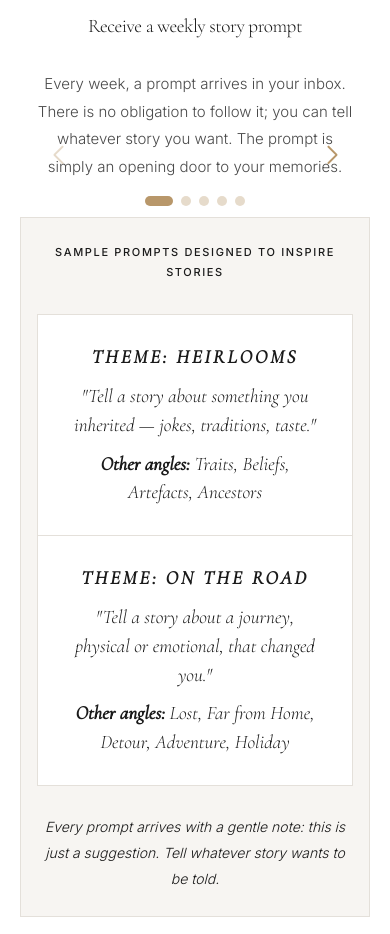
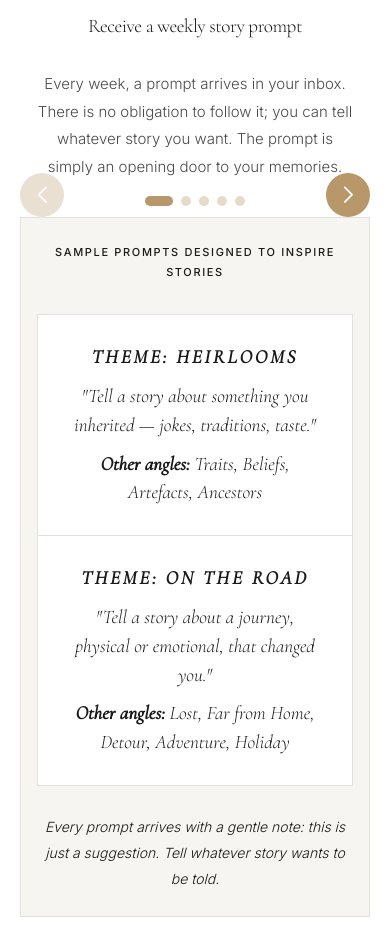
Before and after one commit to tamararothbart/24-stories, a plain HTML site: page index.html in a window 390 px wide. Shown: the part 2140-3074 px from the top of the page. Drawn offline with nearby package versions, Linux system fonts and the light colour scheme.

Commit message:
Fix mobile step arrows: gold filled circles at bottom, clear of text
Co-Authored-By: Claude Sonnet 4.6 <noreply@anthropic.com>

```diff
--- a/css/styles.css
+++ b/css/styles.css
@@ -2138,7 +2138,7 @@ h1.hero-heading, .hero-content h1 {
     .steps-mobile-only { display: block; }
 
     .steps-swiper {
-        padding-bottom: 56px;
+        padding-bottom: 64px;
         padding-top: 8px;
         position: relative;
     }
@@ -2201,21 +2201,29 @@ h1.hero-heading, .hero-content h1 {
         border-radius: 5px;
     }
 
-    /* Prev / next arrows — gold, positioned clearly */
+    /* Prev / next arrows — gold filled circles, bottom row alongside dots */
     .steps-prev,
     .steps-next {
-        color: var(--gold) !important;
-        width: 36px !important;
-        height: 36px !important;
         top: auto !important;
-        bottom: 44px !important;
+        bottom: 0 !important;
+        width: 44px !important;
+        height: 44px !important;
+        background: var(--gold) !important;
+        border-radius: 50% !important;
+        color: #fff !important;
+        margin-top: 0 !important;
     }
-    .steps-prev { left: 20px !important; }
-    .steps-next { right: 20px !important; }
+    .steps-prev { left: 0 !important; }
+    .steps-next { right: 0 !important; }
     .steps-prev::after,
     .steps-next::after {
-        font-size: 18px !important;
-        font-weight: 600;
+        font-size: 16px !important;
+        font-weight: 700 !important;
+        color: #fff !important;
+    }
+    .steps-prev.swiper-button-disabled,
+    .steps-next.swiper-button-disabled {
+        opacity: 0.3 !important;
     }
 }
 
```
